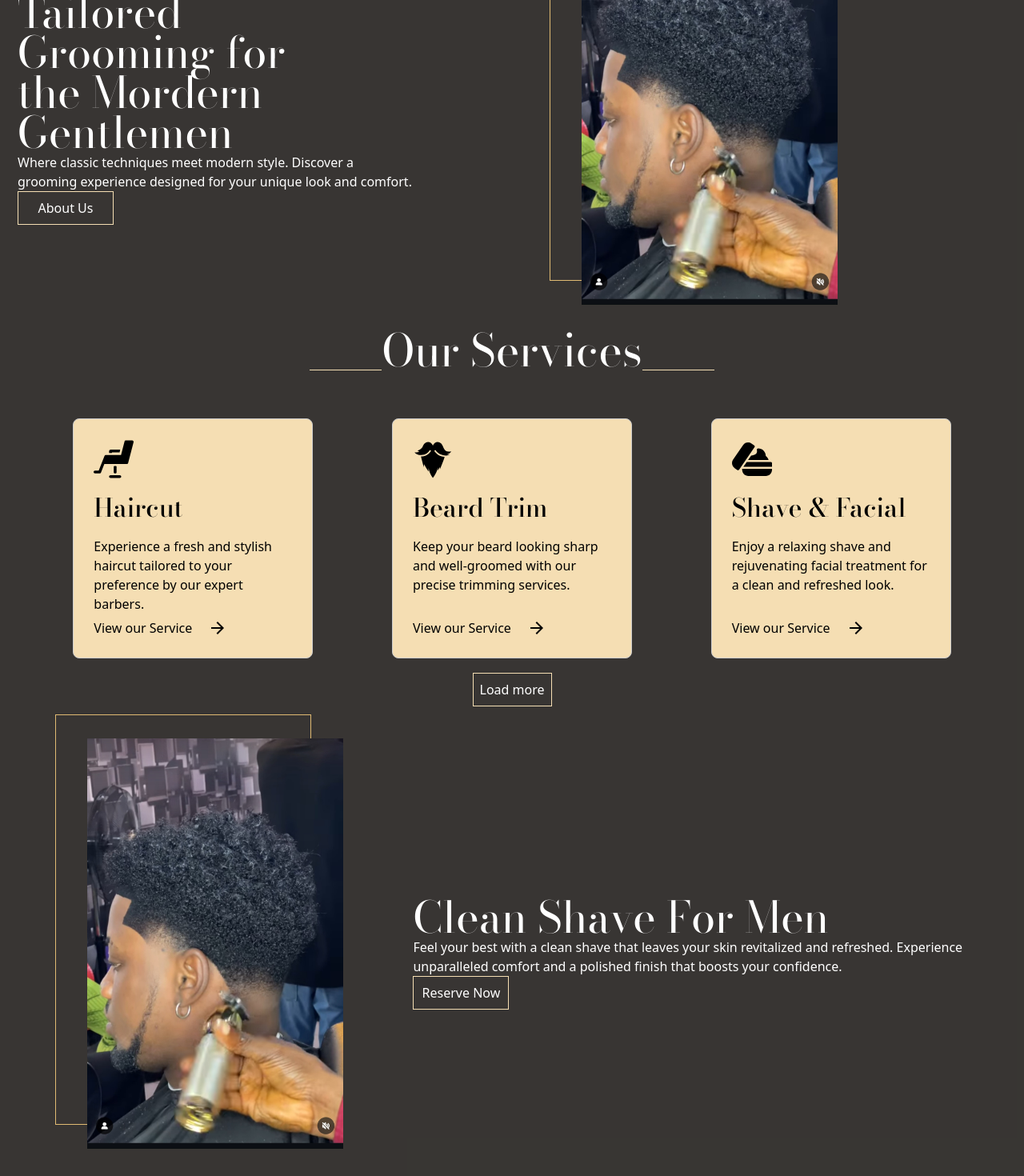
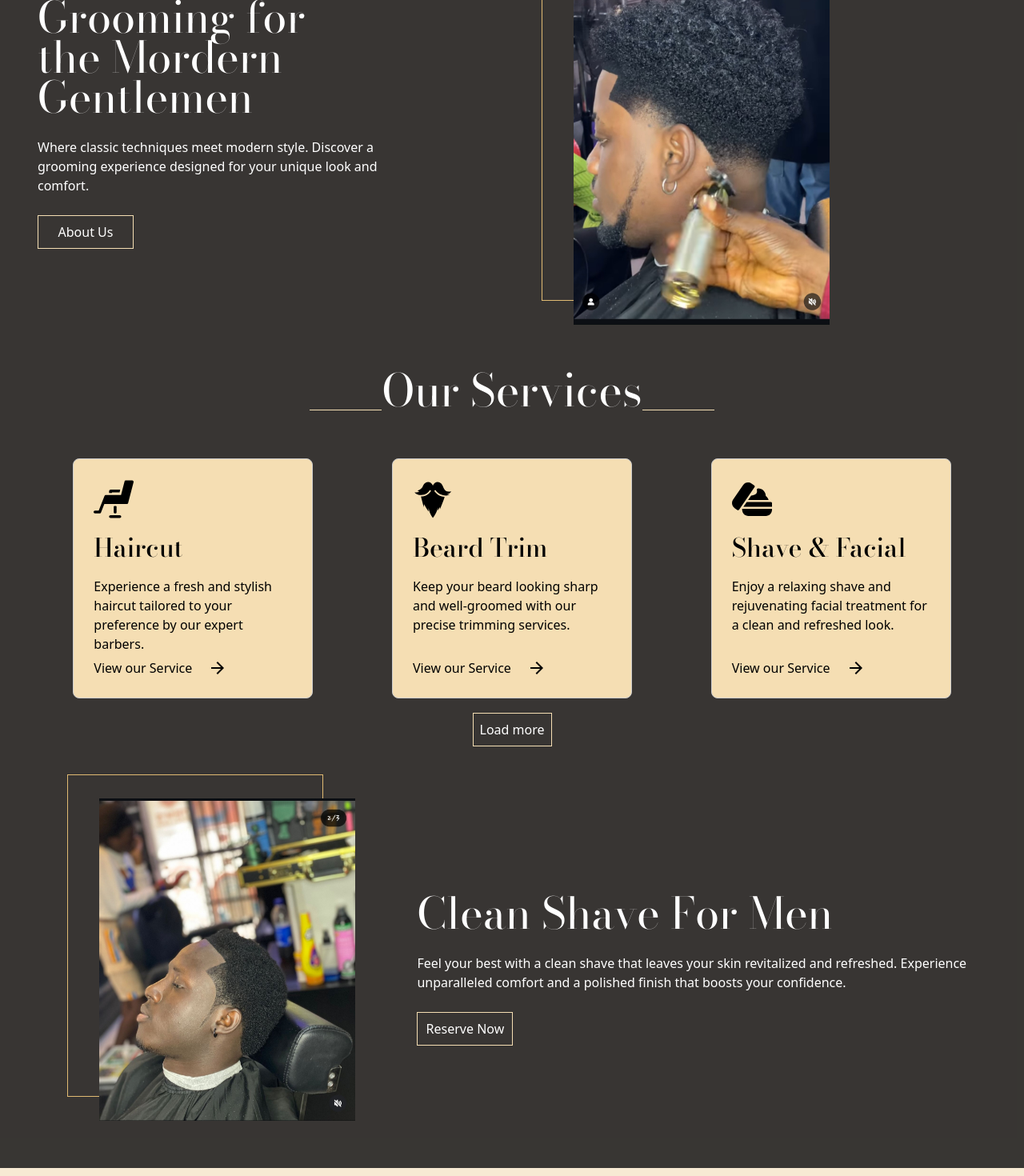
Before and after one commit to TORY-SKY/temscutz, a React (Vite) app: page / in a window 1280 px wide. Shown: the part 864-2334 px from the top of the page at 80% size. Built offline with nearby package versions, Linux system fonts and the light colour scheme.

Commit message:
landing page

```diff
--- a/src/components/Landingpage.tsx
+++ b/src/components/Landingpage.tsx
@@ -1,6 +1,7 @@
 import { useState } from "react";
 import heroImg from "../assets/images/pngwing.com.png";
 import Tems from "../assets/Temshaircut/hair1.jpg";
+import Tem from "../assets/Temshaircut/hair2.jpg";
 import OurServices from "./OurServices";
 import ReservationModal from "./Test";
 const Landingpage = () => {
@@ -43,12 +44,15 @@ const Landingpage = () => {
       {/* section two */}
       <div className="content-two">
         <section className="">
-          <div className="content-two-container">
+          <div
+            className="content-two-container"
+            style={{ margin: "25px 25px" }}
+          >
             <div className="content-two-left-side">
-              <h1 className="hero-text-two">
+              <h1 className="hero-text-two" style={{ marginBottom: "25px" }}>
                 Tailored Grooming for the Mordern Gentlemen
               </h1>
-              <p>
+              <p style={{ marginBottom: "25px" }}>
                 Where classic techniques meet modern style. Discover a grooming
                 experience designed for your unique look and comfort.
               </p>
@@ -58,6 +62,7 @@ const Landingpage = () => {
                   border: "1px solid wheat",
                   padding: "8px",
                   width: "120px",
+                  marginBottom: "65px",
                 }}
               >
                 About Us
@@ -73,13 +78,16 @@ const Landingpage = () => {
         </section>
 
         <section className="">
-          <div className="content-two-container">
+          <div
+            className="content-two-container"
+            style={{ margin: "25px 25px" }}
+          >
             <div className="content-two-right-side">
-              <img src={Tems} alt="tems at work" style={{ width: "20rem" }} />
+              <img src={Tem} alt="tems at work" style={{ width: "20rem" }} />
             </div>
             <div className="content-two-left-side">
               <h1 className="hero-text-two">Clean Shave For Men</h1>
-              <p>
+              <p style={{ marginTop: "25px" }}>
                 Feel your best with a clean shave that leaves your skin
                 revitalized and refreshed. Experience unparalleled comfort and a
                 polished finish that boosts your confidence.
@@ -90,6 +98,7 @@ const Landingpage = () => {
                   border: "1px solid wheat",
                   padding: "8px",
                   width: "120px",
+                  marginTop: "25px",
                 }}
               >
                 Reserve Now
--- a/src/components/Test.tsx
+++ b/src/components/Test.tsx
@@ -1,10 +1,7 @@
 import React, { useState } from "react";
 import "./ReservationModal.css"; // Import custom CSS for styling
 
-interface ReservationModalProps {
-  isOpen: boolean;
-  onClose: () => void;
-}
+
 
 const ReservationModal: React.FC<ReservationModalProps> = ({
   isOpen,
@@ -12,10 +9,14 @@ const ReservationModal: React.FC<ReservationModalProps> = ({
 }) => {
   if (!isOpen) return null;
 
+  // leetcode
+
+
   return (
     <div className="modal-overlay" onClick={onClose}>
       <div className="modal-content" onClick={(e) => e.stopPropagation()}>
         <h2>Make a Reservation</h2>
+        <button onClick={Seive}>print</button>
         <form>
           <label htmlFor="name">Name:</label>
           <input type="text" id="name" placeholder="Your Name" required />
--- a/src/index.css
+++ b/src/index.css
@@ -266,8 +266,10 @@ body {
 .content-two-container {
   display: grid;
   grid-template-columns: 40% 60%;
-  align-items: center;
-  justify-content: space-around;
+  align-self: center;
+  justify-self: center;
+  /* align-items: center; */
+  /* justify-content: space-around; */
   /* padding: 20px; */
   place-items: center;
 }
```
Also changed, not shown: src/assets/Temshaircut/hair2.jpg (renamed from src/assets/Temshaircut/Screenshot_20241103_001629_Instagram.jpg).
